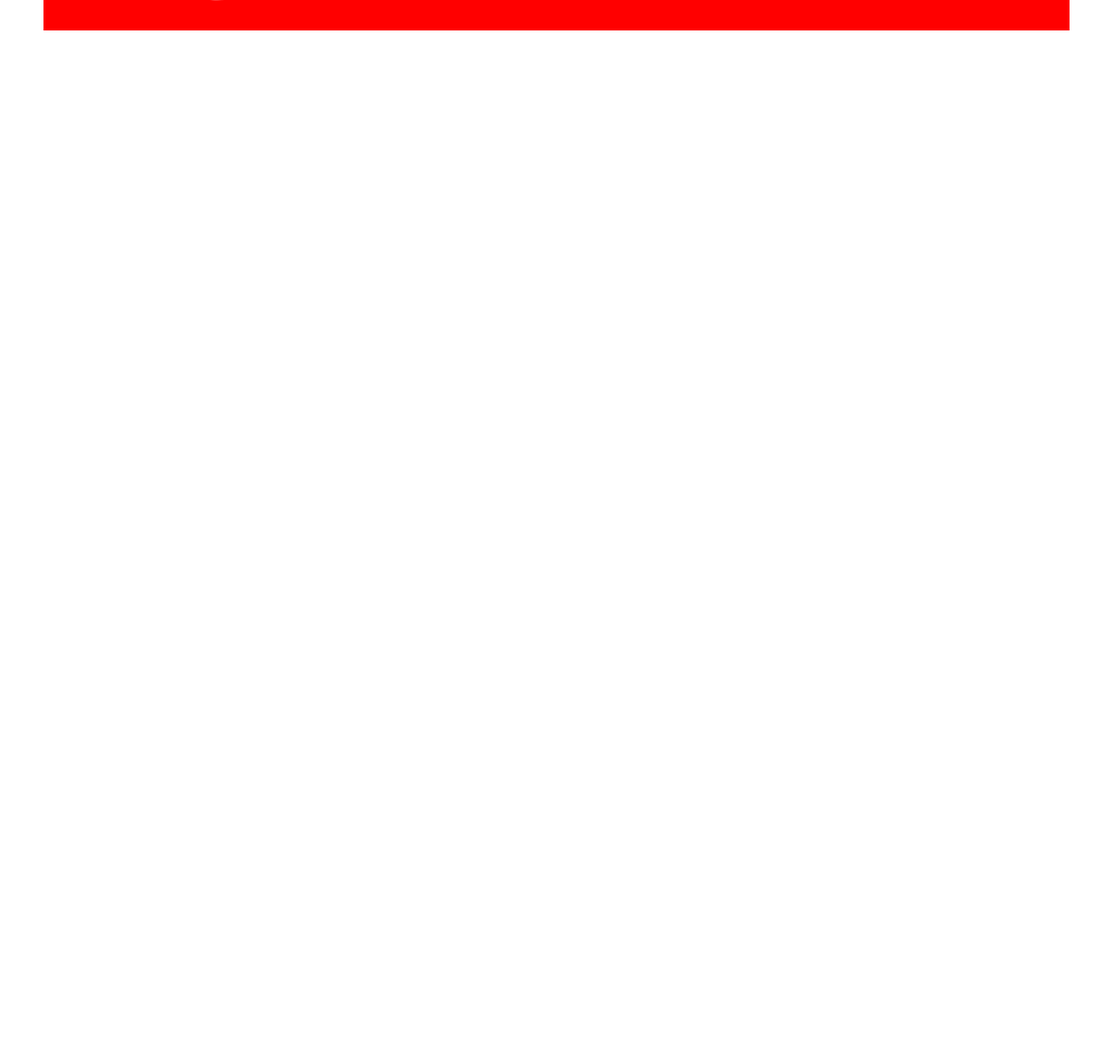
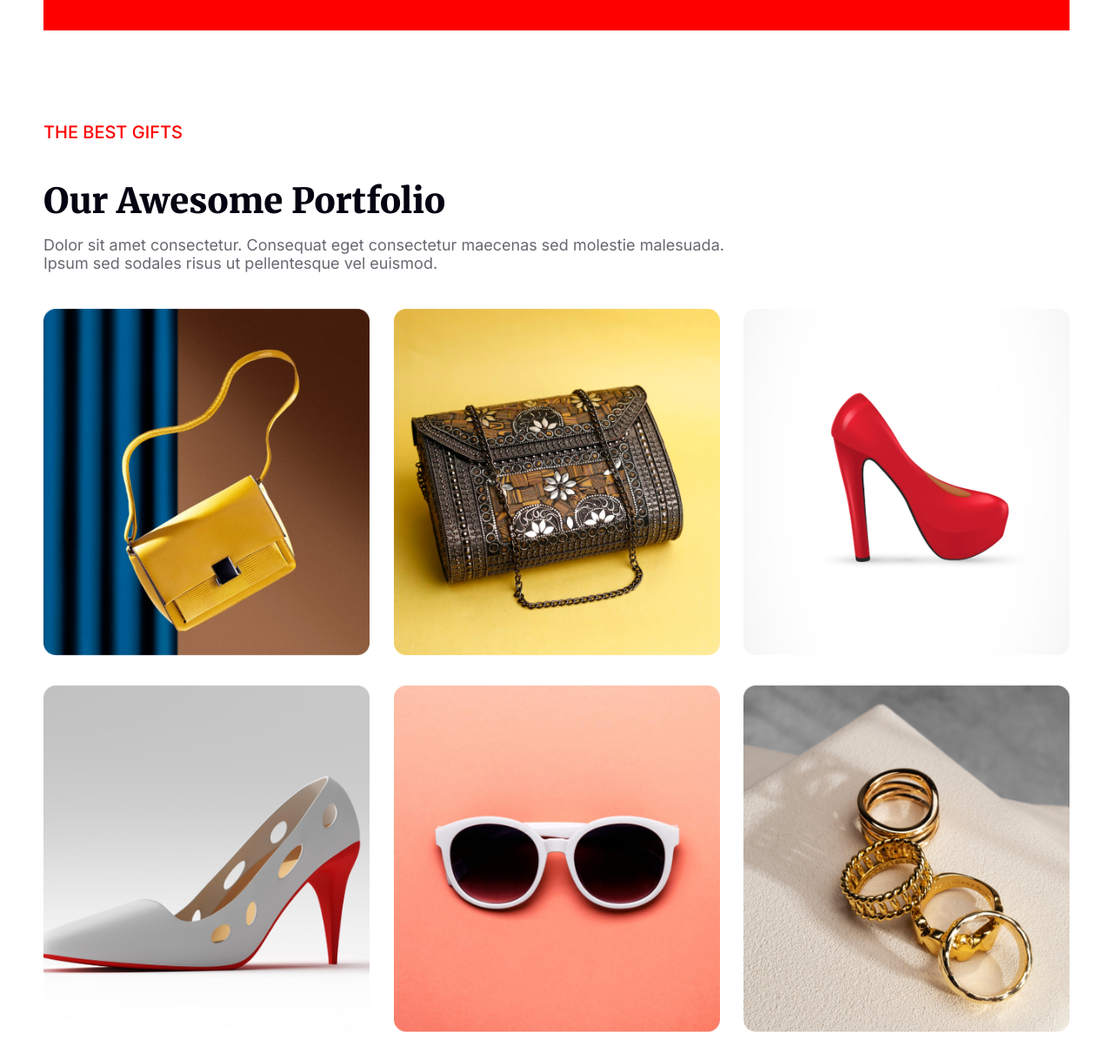
Before and after one commit to nadimhasan-web/Assignment-one, a plain HTML site: page index.html in a window 1280 px wide. Shown: the part 3984-5205 px from the top of the page at 87% size. Before the commit the page ends 4019 px from the top, so only its background shows below. Drawn offline with Linux system fonts and the light colour scheme.

Commit message:
portfolio

```diff
--- a/index.html
+++ b/index.html
@@ -78,7 +78,7 @@
                 </div>
                 <div class="discount_item">
                     <div class="discount_col_one">
-                        <img src="resources/Group 75.png" alt="gift box">
+                        <img src="resources/giftbox.png" alt="gift box">
                     </div>
                     <div class="discount_col_two">
                         <img class="women" src="resources/Rectangle 1.png" alt="women">
@@ -86,7 +86,39 @@
                     </div>
                 </div>
                 <div class="red_rectungle">
+                </div>
+            </div>
+        </section>
+        <section id="portfolio_part">
+            <div class="portfolio_content">
+                <div class="portfolio_head">
+                    <p class="red_text">The best gifts</p>
+                    <h2>Our Awesome Portfolio</h2>
+                    <p>Dolor sit amet consectetur. Consequat eget consectetur maecenas sed molestie malesuada. Ipsum sed sodales risus ut pellentesque vel euismod. </p>
+                </div>
+                <div class="image_row_one">
+                    <div class="image">
+                        <img src="resources/Rectangle 3.png" alt="bag">
+                    </div>
+                    <div class="image">
+                        <img src="resources/Rectangle 4.png" alt="bag">
+                    </div>
+                    <div class="image">
+                        <img src="resources/Rectangle 5.png" alt="bag">
+                    </div>
 
+
+                </div>
+                <div class="image_row_two">
+                    <div class="image">
+                        <img src="resources/Rectangle 6.png" alt="show">
+                    </div>
+                    <div class="image">
+                        <img src="resources/Rectangle 7.png" alt="show">
+                    </div>
+                    <div class="image">
+                        <img src="resources/Rectangle 8.png" alt="show">
+                    </div>
                 </div>
             </div>
         </section>
--- a/style/style.css
+++ b/style/style.css
@@ -19,25 +19,14 @@ font-family: 'Inter', sans-serif; */
 }
 
 #head .header_content {
-    background: url('../resources/banner_img.png');
+    background-image: url('../resources/banner_img.png');
     padding: 190px 0px;
     border-radius: 15px;
     background-repeat: no-repeat;
     background-position: center;
-    /* position: relative;
-    z-index: 1; */
+    background-color: linear-gradient(90deg, #070211 0%, rgba(7, 2, 17, 0) 100%);
+
 }
-
-/* #head .header_content::after{
-    content: '';
-    width: 100%;
-    height: 100%;
-    top: 0;
-    left: 0;
-    background: linear-gradient(180deg, #070211 0%, rgba(7, 2, 17, 0) 100%);
-    z-index: -1;
-    position: absolute;
-} */
 .header_content .header_text h3 {
     font-size: 28px;
     font-family: 'Merriweather', serif;
@@ -114,6 +103,7 @@ font-family: 'Inter', sans-serif; */
     margin-bottom: 100px;
     display: flex;
     justify-content: space-between;
+    /* background-color: linear-gradient(90deg, #070211 0%, rgba(7, 2, 17, 0) 100%); */
 }
 
 .party_content .party_text h2 {
@@ -336,3 +326,63 @@ font-family: 'Inter', sans-serif; */
     left: 0;
     z-index: -1;
 }
+/* portfolio section style */
+#portfolio_part{
+    width: 1180px;
+    margin: 0 auto;
+    margin-top: 120px;
+}
+.portfolio_head .red_text{
+    font-size: 20px;
+    font-family: 'Inter', sans-serif;
+    font-weight: 500;
+    color: #FF0000;
+    text-transform: uppercase;
+}
+.portfolio_head h2{
+    font-size: 40px;
+    font-family: 'Merriweather', serif;
+    font-weight: 900;
+    color: #070211;
+    margin: 15px 0px;
+}
+.portfolio_head p{
+    font-size: 18px;
+    font-family: 'Inter', sans-serif;
+    font-weight: 400;
+    color: rgba(7, 2, 17, 0.60);
+    width: 820px;
+    margin-bottom: 42px;
+}
+.image_row_one{
+    display: flex;
+    justify-content: space-between;
+}
+.image_row_one img{
+    width: 375px;
+}
+.image_row_one .image{
+    transition: all linear .3s;
+    overflow: hidden;
+}
+.image_row_one .image:hover {
+    transform: scale(1.1);
+}
+.image_row_two{
+    display: flex;
+    justify-content: space-between;
+    margin: 30px 0px;
+}
+.image_row_two img{
+    width: 375px;
+}
+.image_row_two .image{
+    transition: all linear .3s;
+    overflow: hidden;
+}
+.image_row_two .image:hover {
+    transform: scale(1.1);
+}
+/* .image_row_two:hover img{
+    transform: scale(1.1);
+} */
```
Also changed, not shown: resources/giftbox.png (added).
